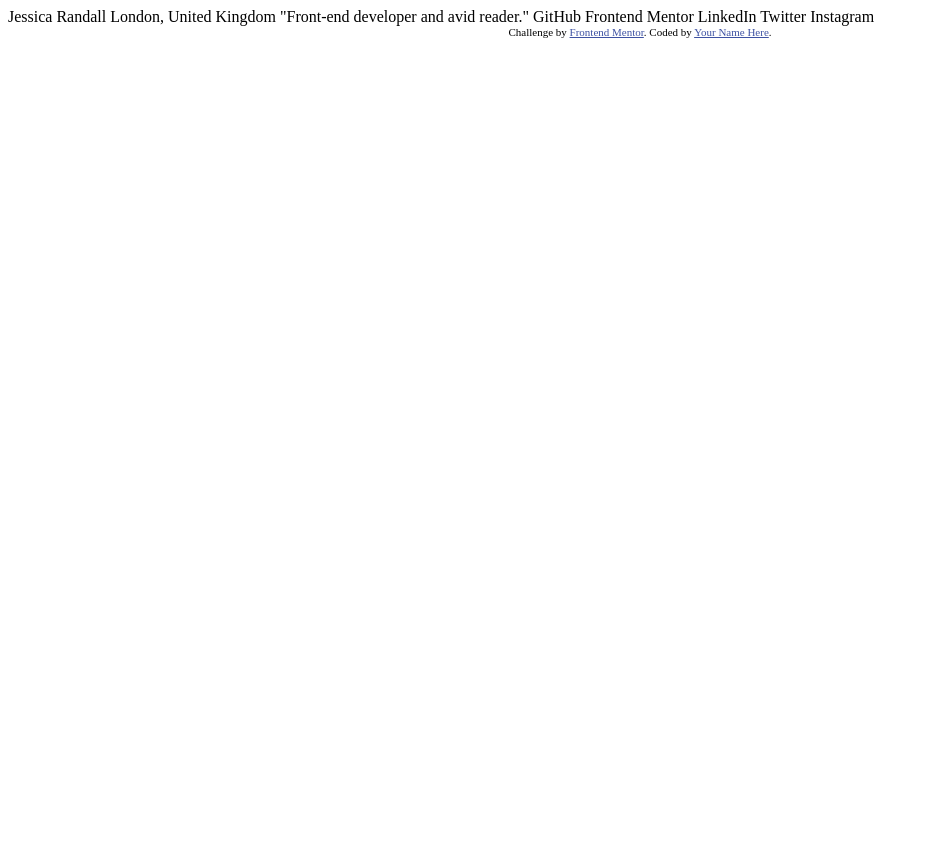
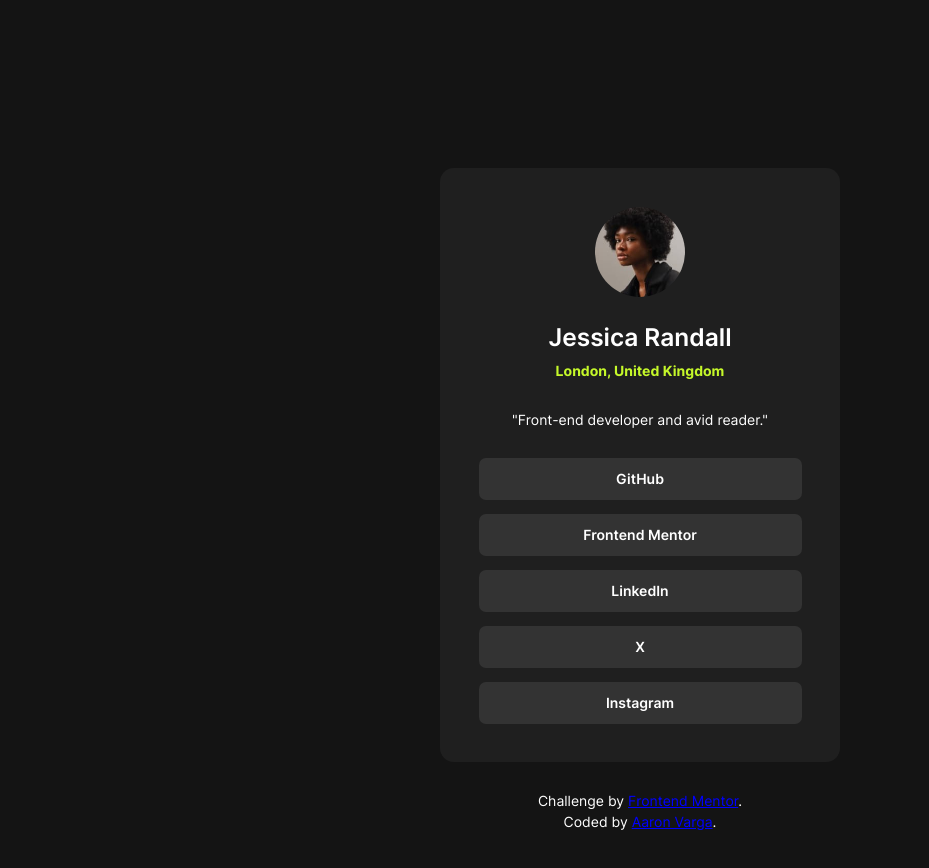
Before and after one commit to avinno/social-links-profile-main, a plain HTML site: page index.html in a window 1280 px wide. Shown: the whole page, without its empty margins (0-929 px from the left). Before the commit the page ends 800 px from the top, so only its background shows below. Drawn offline with Linux system fonts and the light colour scheme.

Commit message:
font, html, css updates

```diff
--- a/assets/css/fonts.css
+++ b/assets/css/fonts.css
@@ -0,0 +1,24 @@
+/* inter-regular - latin */
+@font-face {
+  font-display: swap; /* Check https://developer.mozilla.org/en-US/docs/Web/CSS/@font-face/font-display for other options. */
+  font-family: 'Inter';
+  font-style: normal;
+  font-weight: 400;
+  src: url('../fonts/inter/inter-v13-latin-regular.woff2') format('woff2'); /* Chrome 36+, Opera 23+, Firefox 39+, Safari 12+, iOS 10+ */
+}
+/* inter-600 - latin */
+@font-face {
+  font-display: swap; /* Check https://developer.mozilla.org/en-US/docs/Web/CSS/@font-face/font-display for other options. */
+  font-family: 'Inter';
+  font-style: normal;
+  font-weight: 600;
+  src: url('../fonts/inter/inter-v13-latin-600.woff2') format('woff2'); /* Chrome 36+, Opera 23+, Firefox 39+, Safari 12+, iOS 10+ */
+}
+/* inter-700 - latin */
+@font-face {
+  font-display: swap; /* Check https://developer.mozilla.org/en-US/docs/Web/CSS/@font-face/font-display for other options. */
+  font-family: 'Inter';
+  font-style: normal;
+  font-weight: 700;
+  src: url('../fonts/inter/inter-v13-latin-700.woff2') format('woff2'); /* Chrome 36+, Opera 23+, Firefox 39+, Safari 12+, iOS 10+ */
+}
--- a/assets/css/reset.css
+++ b/assets/css/reset.css
@@ -0,0 +1,48 @@
+/* http://meyerweb.com/eric/tools/css/reset/
+   v2.0 | 20110126
+   License: none (public domain)
+*/
+
+html, body, div, span, applet, object, iframe,
+h1, h2, h3, h4, h5, h6, p, blockquote, pre,
+a, abbr, acronym, address, big, cite, code,
+del, dfn, em, img, ins, kbd, q, s, samp,
+small, strike, strong, sub, sup, tt, var,
+b, u, i, center,
+dl, dt, dd, ol, ul, li,
+fieldset, form, label, legend,
+table, caption, tbody, tfoot, thead, tr, th, td,
+article, aside, canvas, details, embed,
+figure, figcaption, footer, header, hgroup,
+menu, nav, output, ruby, section, summary,
+time, mark, audio, video {
+	margin: 0;
+	padding: 0;
+	border: 0;
+	font-size: 100%;
+	font: inherit;
+	vertical-align: baseline;
+}
+/* HTML5 display-role reset for older browsers */
+article, aside, details, figcaption, figure,
+footer, header, hgroup, menu, nav, section {
+	display: block;
+}
+body {
+	line-height: 1;
+}
+ol, ul {
+	list-style: none;
+}
+blockquote, q {
+	quotes: none;
+}
+blockquote:before, blockquote:after,
+q:before, q:after {
+	content: '';
+	content: none;
+}
+table {
+	border-collapse: collapse;
+	border-spacing: 0;
+}/* CSS Document */
--- a/assets/css/style.css
+++ b/assets/css/style.css
@@ -0,0 +1,117 @@
+@import url("fonts.css");
+@import url("reset.css");
+
+:root {
+	font-size: 14px;
+	/* Colors */
+	--green: hsl(75, 94%, 57%);
+	--white: hsl(0, 0%, 100%);
+	--grey-700: hsl(0, 0%, 20%);
+	--grey-800: hsl(0, 0%, 12%);
+	--grey-900: hsl(0, 0%, 8%);
+}
+
+* {
+	box-sizing: border-box;
+}
+
+body {
+	font-family: Inter, sans-serif;
+	background-color: var(--grey-900);
+	min-height: 100vh;
+	display: flex;
+	flex-direction: column;
+	justify-content: center;
+	align-items: center;
+	gap: 2rem;
+	padding: 10rem 0;
+}
+
+a {
+	color: #0000ff;
+}
+
+p {
+	line-height: 1.5rem;
+	font-weight: 400;
+	color: var(--white);
+}
+
+main {
+	background-color: var(--grey-800);
+	min-width: 400px;
+	margin: 0 auto;
+	padding: 2.75rem;
+	border-radius: 1rem;
+}
+
+footer {
+	text-align: center;
+}
+
+.social-card {
+	display: flex;
+	flex-direction: column;
+	gap: 2rem;
+	justify-content: center;
+	align-items: center;
+	width: 100%;
+}
+
+.social-card img {
+	max-width: 90px;
+	border-radius: 50%;
+}
+
+.title {
+	text-align: center;
+	display: flex;
+	flex-direction: column;
+	gap: .75rem;
+}
+
+h1 {
+	font-size: 1.75rem;
+	font-weight: 600;
+	color: var(--white);
+}
+
+.title p {
+	color: var(--green);
+	font-weight: 700;
+}
+
+nav {
+	width: 100%;
+}
+
+nav ul {
+	display: flex;
+	flex-direction: column;
+	justify-content: center;
+	align-items: center;
+	gap: 1rem;
+	width: 100%;
+}
+
+.btn {
+	background-color: var(--grey-700);
+	padding: 1rem 0;
+	width: 100%;
+	display: flex;
+	justify-content: center;
+	align-items: center;
+	border-radius: .5rem;
+	color: var(--white);
+	font-weight: 600;
+	text-decoration: none;
+}
+
+.btn:hover {
+	background-color: var(--green);
+	color: var(--grey-700);
+}
+
+nav li {
+	width: 100%;
+}
--- a/index.html
+++ b/index.html
@@ -2,33 +2,49 @@
 <html lang="en">
 <head>
   <meta charset="UTF-8">
-  <meta name="viewport" content="width=device-width, initial-scale=1.0"> <!-- displays site properly based on user's device -->
-
-  <link rel="icon" type="image/png" sizes="32x32" href="./assets/images/favicon-32x32.png">
-
+  <meta name="viewport" content="width=device-width, initial-scale=1.0">
+  <link rel="icon" type="image/png" sizes="32x32" href="./assets/images/favicon-32x32.webp">
   <title>Frontend Mentor | Social links profile</title>
-
-  <!-- Feel free to remove these styles or customise in your own stylesheet 👍 -->
-  <style>
-    .attribution { font-size: 11px; text-align: center; }
-    .attribution a { color: hsl(228, 45%, 44%); }
-  </style>
+  <meta name="description" content="Aaron's social links profile">
+  <link rel="stylesheet" type="text/css" href="assets/css/style.css">
 </head>
 <body>
 
-  Jessica Randall
-  London, United Kingdom
-  "Front-end developer and avid reader."
+  <header></header>
 
-  GitHub
-  Frontend Mentor
-  LinkedIn
-  Twitter
-  Instagram
+  <main>
+    <div class="social-card">
+      <img src="assets/images/avatar-jessica.jpeg" alt="Profile photo">
+      <div class="title">
+        <h1>Jessica Randall</h1>
+        <p>London, United Kingdom</p>
+      </div>
+      <p>"Front-end developer and avid reader."</p>
+      <nav>
+        <ul>
+          <li>
+            <a href="" class="btn">GitHub</a>
+          </li>
+          <li>
+            <a href="" class="btn">Frontend Mentor</a>
+          </li>
+          <li>
+            <a href="" class="btn">LinkedIn</a>
+          </li>
+          <li>
+            <a href="" class="btn">X</a>
+          </li>
+          <li>
+            <a href="" class="btn">Instagram</a>
+          </li>
+        </ul>
+      </nav>
+    </div>
+  </main>
 
-  <div class="attribution">
-    Challenge by <a href="https://www.frontendmentor.io?ref=challenge" target="_blank">Frontend Mentor</a>.
-    Coded by <a href="#">Your Name Here</a>.
-  </div>
+  <footer>
+    <p>Challenge by <a href="https://www.frontendmentor.io?ref=challenge" target="_blank">Frontend Mentor</a>.
+    <br>Coded by <a href="#" target="_blank">Aaron Varga</a>.</p>
+  </footer>
 </body>
 </html>
```
Also changed, not shown: assets/fonts/Inter-VariableFont_slnt,wght.ttf (deleted), assets/fonts/OFL.txt (deleted), assets/fonts/README.txt (deleted), assets/fonts/inter/inter-v13-latin-600.woff2 (added), assets/fonts/inter/inter-v13-latin-700.woff2 (added), assets/fonts/inter/inter-v13-latin-regular.woff2 (added), assets/fonts/static/Inter-Bold.ttf (deleted), assets/fonts/static/Inter-Regular.ttf (deleted), assets/fonts/static/Inter-SemiBold.ttf (deleted).
